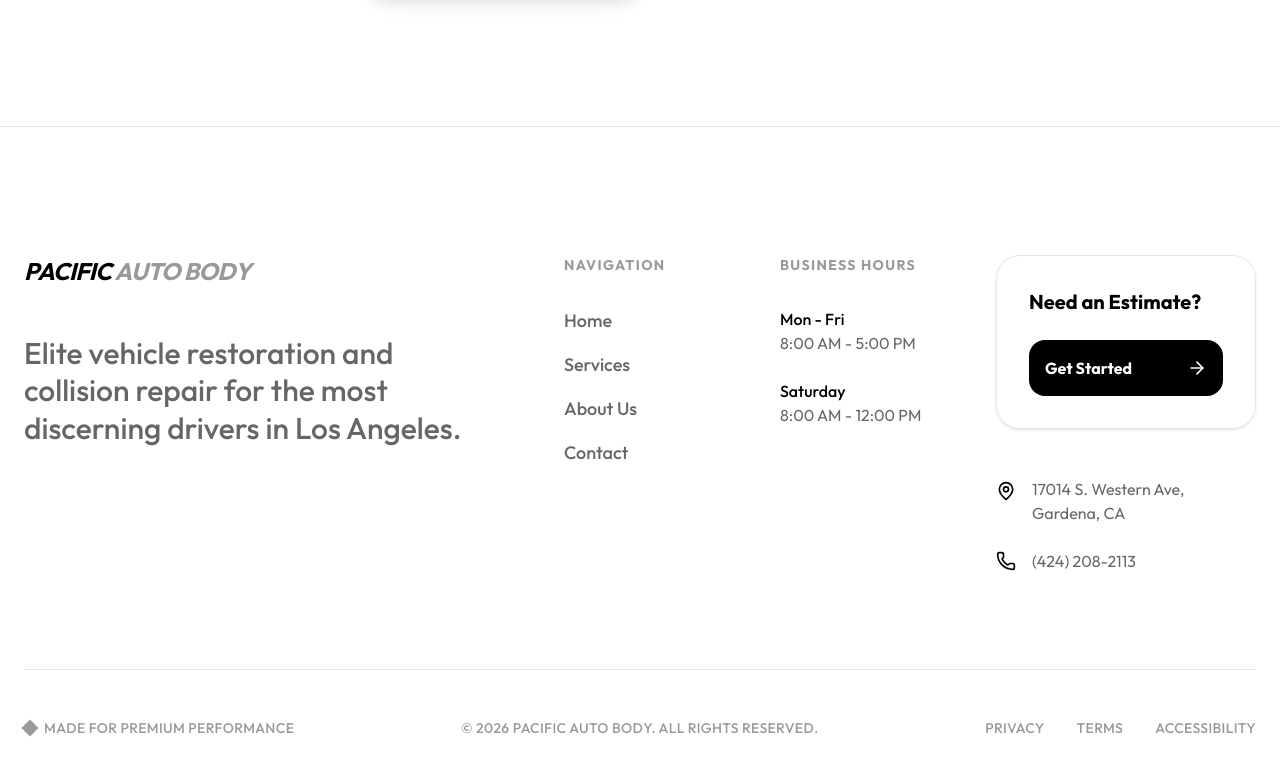
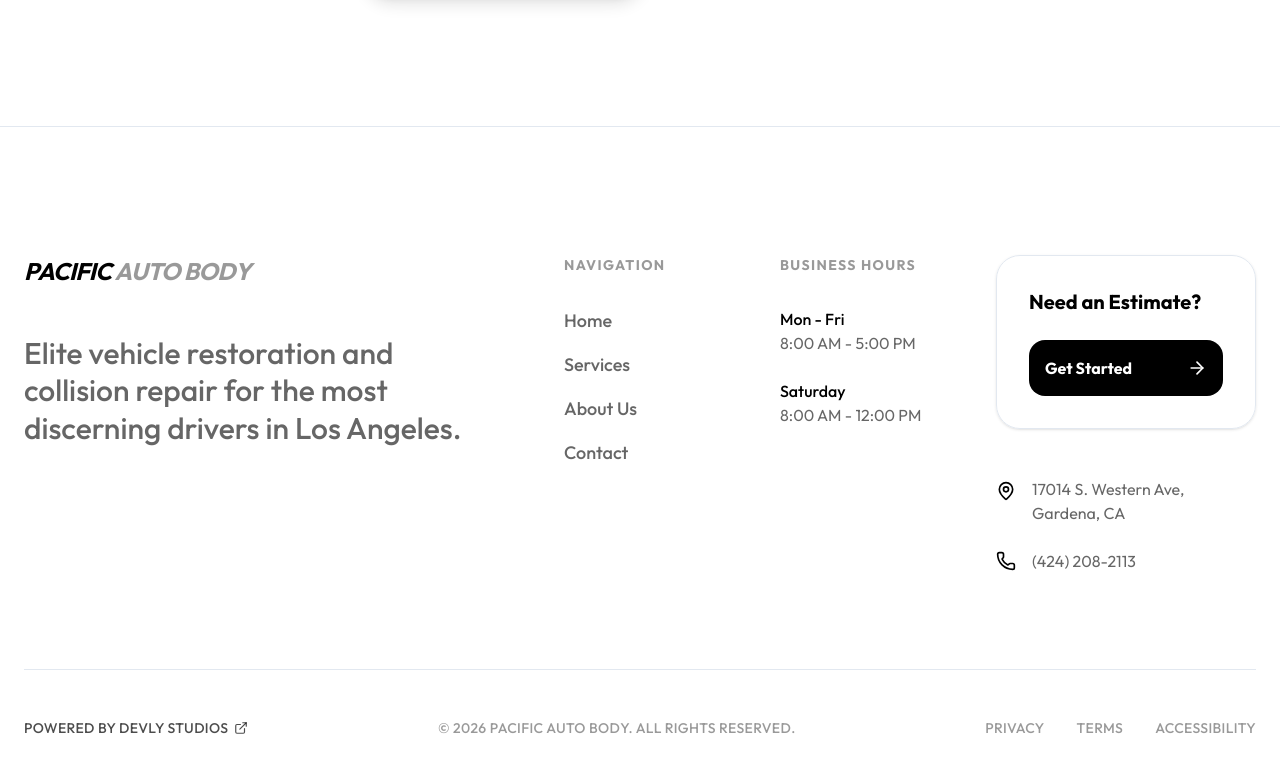
Before and after one commit to Abiddy/pacific, a Next.js app: page /about in a window 1280 px wide. Shown: the part 2473-3249 px from the top of the page. Built offline with nearby package versions, Linux system fonts and the light colour scheme.

Commit message:
adding footer

```diff
--- a/src/components/layout/Footer.tsx
+++ b/src/components/layout/Footer.tsx
@@ -1,5 +1,5 @@
 import Link from "next/link";
-import { Phone, MapPin, Clock, Mail, ArrowRight } from "lucide-react";
+import { Phone, MapPin, Clock, Mail, ArrowRight, ExternalLink } from "lucide-react";
 
 export function Footer() {
   const currentYear = new Date().getFullYear();
@@ -72,10 +72,15 @@
         </div>
 
         <div className="pt-12 border-t border-black/5 flex flex-col md:flex-row justify-between items-center gap-8 text-sm font-medium tracking-wide">
-          <div className="flex items-center space-x-2 text-black/40 uppercase">
-             <div className="w-3 h-3 bg-black/40 rotate-45" />
-             <span>Made for Premium Performance</span>
-          </div>
+          <a
+            href="https://work.devly.info/"
+            target="_blank"
+            rel="noopener noreferrer"
+            className="flex items-center space-x-1.5 text-black/70 uppercase hover:text-black transition-colors group"
+          >
+             <span>Powered by Devly Studios</span>
+             <ExternalLink className="w-3.5 h-3.5" />
+          </a>
           <p className="text-black/40 uppercase">© {currentYear} Pacific Auto Body. All rights reserved.</p>
           <div className="flex gap-8 text-black/40 uppercase">
             <Link href="/privacy" className="hover:text-black transition-colors">Privacy</Link>
```
